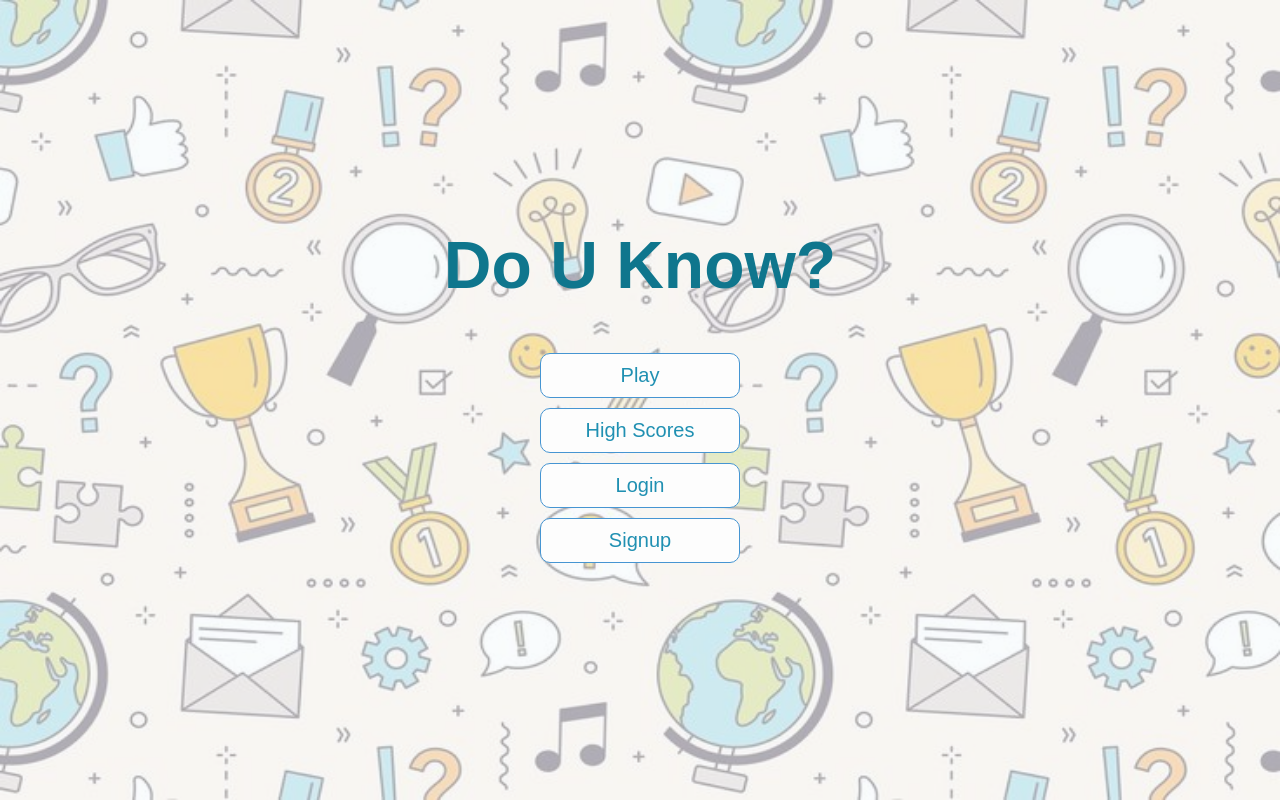
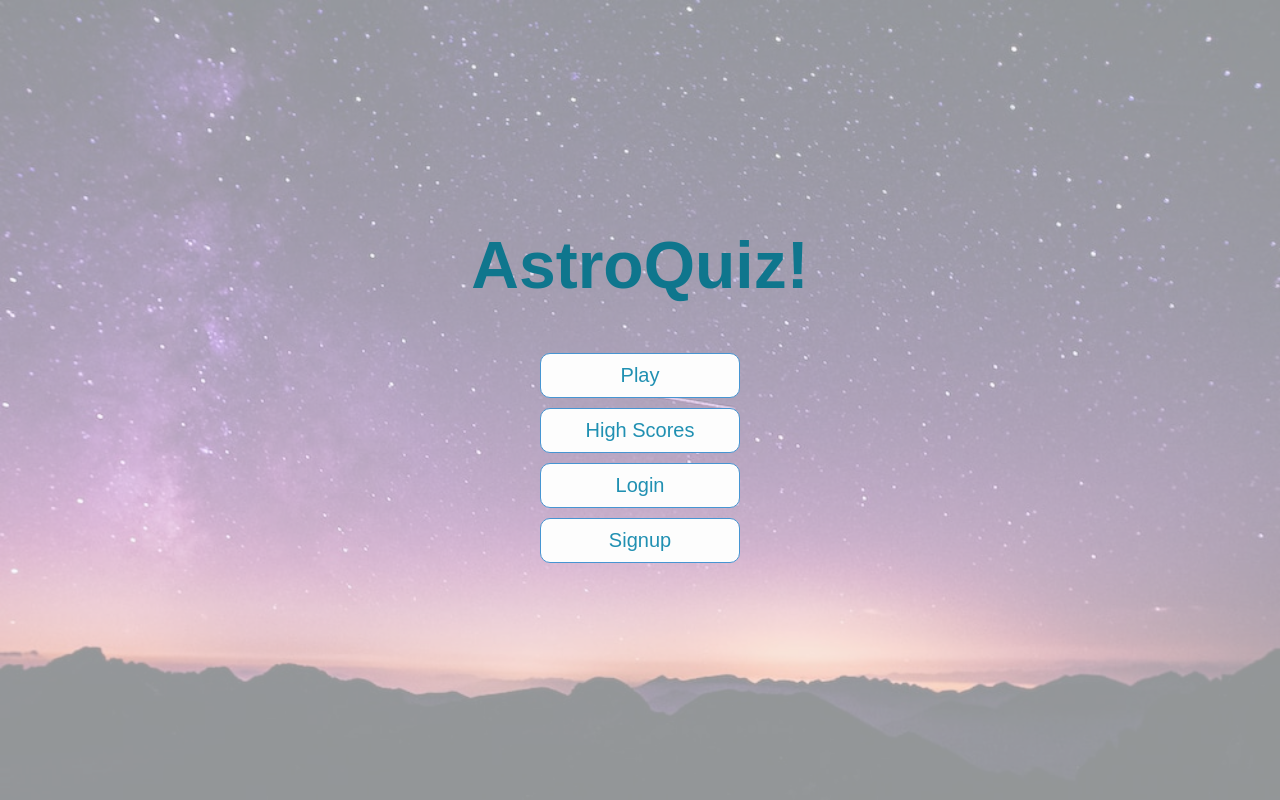
Before and after one commit to Living-Hell/Quizza, a plain HTML site: page index.html in a window 1280 px wide. Drawn offline with Linux system fonts and the light colour scheme.

Commit message:
Changed the background

```diff
--- a/index.html
+++ b/index.html
@@ -10,12 +10,12 @@
 <body class = "wrap">
     <img
         class="bg"
-        src="/Resources/Background.jpg"
+        src="/Resources/Background2.jpg"
         alt="Welcome to AstroQuiz!"
     >
     <div class="container content">
         <div id="home" class="flex-center flex-column">
-            <h1>Do U Know?</h1>
+            <h1>AstroQuiz!</h1>
             <a class="btn" href="/game.html">Play</a>
             <a class="btn" href="/highscores.html">High Scores</a>
             <a class="btn" href="/login.html">Login</a>
```
Also changed, not shown: game.html (+1 -1 lines), Resources/Background2.jpg (added).
